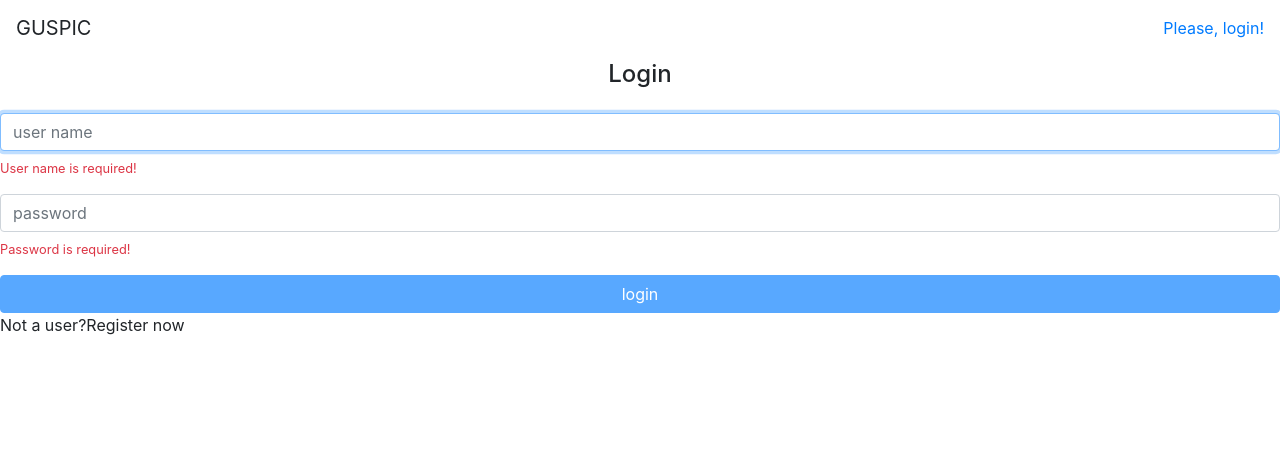
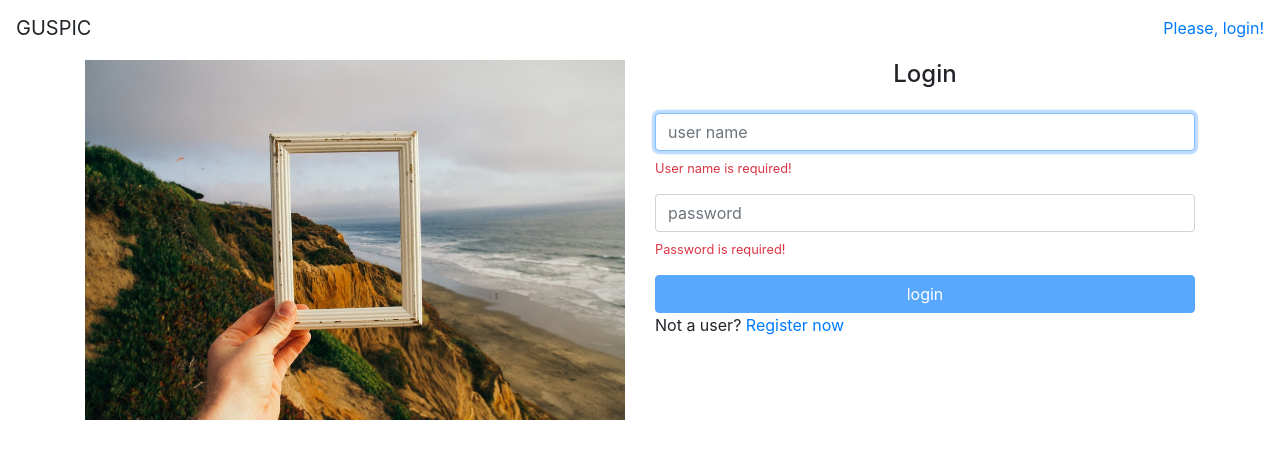
Before and after one commit to GusPrado/angular-picmanager, an Angular app: page / in a window 1280 px wide. Shown: the top 458 px of the page. Built offline with nearby package versions, Linux system fonts and the light colour scheme.

Commit message:
Fixed login issue & added home child routes

```diff
--- a/src/app/app.routing.module.ts
+++ b/src/app/app.routing.module.ts
@@ -8,18 +8,25 @@ import { NotFoundComponent } from './errors/not-found/not-found.component';
 import { SignInComponent } from "./home/signin/signin.component";
 import { AuthGuard } from "./core/auth/auth.guard";
 import { SignUpComponent } from "./home/signup/signup.component";
+import { HomeComponent } from "./home/home.component";
 
 
 const routes: Routes = [
 
   {
     path: '',
-    component: SignInComponent,
-    canActivate: [AuthGuard]
-  },
-  {
-    path: 'signup',
-    component: SignUpComponent,
+    component: HomeComponent,
+    canActivate: [AuthGuard],
+    children: [
+      {
+        path: '',
+        component: SignInComponent
+      },
+      {
+        path: 'signup',
+        component: SignUpComponent
+      }
+    ]
   },
   {
     path: 'user/:userName',
--- /dev/null
+++ b/src/app/home/home.component.html
@@ -0,0 +1,11 @@
+<div class="container">
+  <div class="row">
+      <div class="col-md-6 mb-2">
+          <img class="img-fluid d-none d-sm-block"
+              src="/assets/img/home.jpg" alt="Welcome">
+      </div>
+      <div class="col-md-6">
+          <router-outlet></router-outlet>
+      </div>
+  </div>
+</div>
--- /dev/null
+++ b/src/app/home/home.component.ts
@@ -0,0 +1,6 @@
+import { Component } from "@angular/core";
+
+@Component({
+  templateUrl: './home.component.html'
+})
+export class HomeComponent{}
--- a/src/app/home/home.module.ts
+++ b/src/app/home/home.module.ts
@@ -5,12 +5,14 @@ import { CommonModule } from "@angular/common";
 import { VMessageModule } from "../shared/components/vmessage/vmessage.module";
 import { RouterModule } from "@angular/router";
 import { SignUpComponent } from "./signup/signup.component";
+import { HomeComponent } from "./home.component";
 
 
 @NgModule({
   declarations: [
     SignInComponent,
-    SignUpComponent
+    SignUpComponent,
+    HomeComponent
    ],
   imports: [
     CommonModule,
--- a/src/app/home/signin/signin.component.html
+++ b/src/app/home/signin/signin.component.html
@@ -35,4 +35,4 @@
 
 </form>
 
-<p>Not a user?<a>Register now</a></p>
+<p>Not a user? <a [routerLink]="['signup']">Register now</a></p>
--- a/src/app/home/signin/signin.component.ts
+++ b/src/app/home/signin/signin.component.ts
@@ -26,6 +26,8 @@ export class SignInComponent implements OnInit {
       userName: ['', Validators.required],
       password: ['', Validators.required]
     })
+    this.platformDetectorService.isPlatformBrowser() &&
+      this.userNameInput.nativeElement.focus()
   }
 
   login() {
--- a/src/app/home/signup/signup.component.html
+++ b/src/app/home/signup/signup.component.html
@@ -1,6 +1,6 @@
 <form [formGroup]="signupForm" class="form mt-4" (submit)="signup()">
   <div class="form-group">
-      <input formControlName="email" class="form-control" placeholder="email" autofocus>
+      <input #emailInput formControlName="email" class="form-control" placeholder="email" autofocus>
       <ap-vmessage
           *ngIf="signupForm.get('email').errors?.required"
           text="Email is required!">
--- a/src/app/home/signup/signup.component.ts
+++ b/src/app/home/signup/signup.component.ts
@@ -1,10 +1,11 @@
-import { Component, OnInit } from "@angular/core";
+import { Component, OnInit, ElementRef, ViewChild } from "@angular/core";
 import { FormGroup, FormBuilder, Validators } from "@angular/forms";
 import { lowerCaseValidator } from "src/app/shared/validators/lower-case.validator";
 import { UserNotTakenValidatorService } from "./user-not-taken.validator.service";
 import { NewUser } from "./new-user";
 import { SignUpService } from "./signup.service";
 import { Router } from "@angular/router";
+import { PlatformDetectorService } from "src/app/core/platform-detector/platform-detector.service";
 
 @Component({
   templateUrl: './signup.component.html'
@@ -12,12 +13,14 @@ import { Router } from "@angular/router";
 export class SignUpComponent implements OnInit {
 
   signupForm: FormGroup
+  @ViewChild('emailInput') emailInput: ElementRef<HTMLInputElement>
 
   constructor(
     private formBuilder: FormBuilder,
     private userNotTakenValidatorService: UserNotTakenValidatorService,
     private signUpService: SignUpService,
-    private router: Router
+    private router: Router,
+    private platformDetectorService: PlatformDetectorService
     ) {}
 
   ngOnInit(): void {
@@ -56,6 +59,9 @@ export class SignUpComponent implements OnInit {
           ]
       ]
     })
+
+    this.platformDetectorService.isPlatformBrowser() &&
+      this.emailInput.nativeElement.focus()
   }
 
   signup() {
```
Also changed, not shown: src/assets/img/home.jpg (added).
